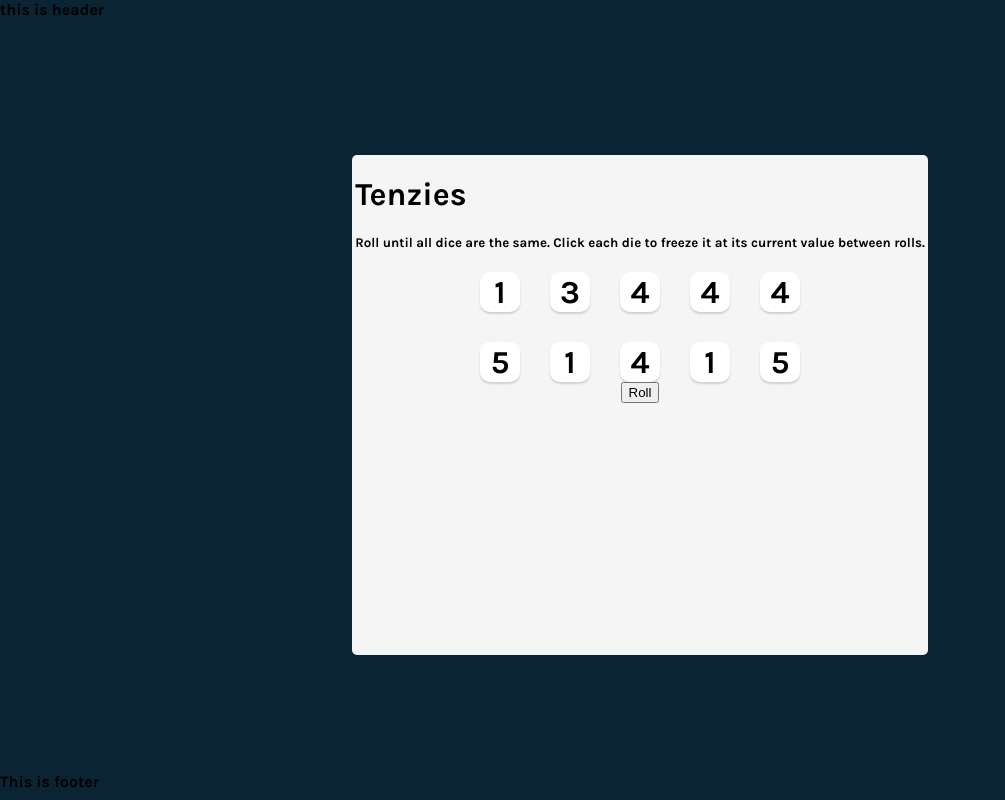
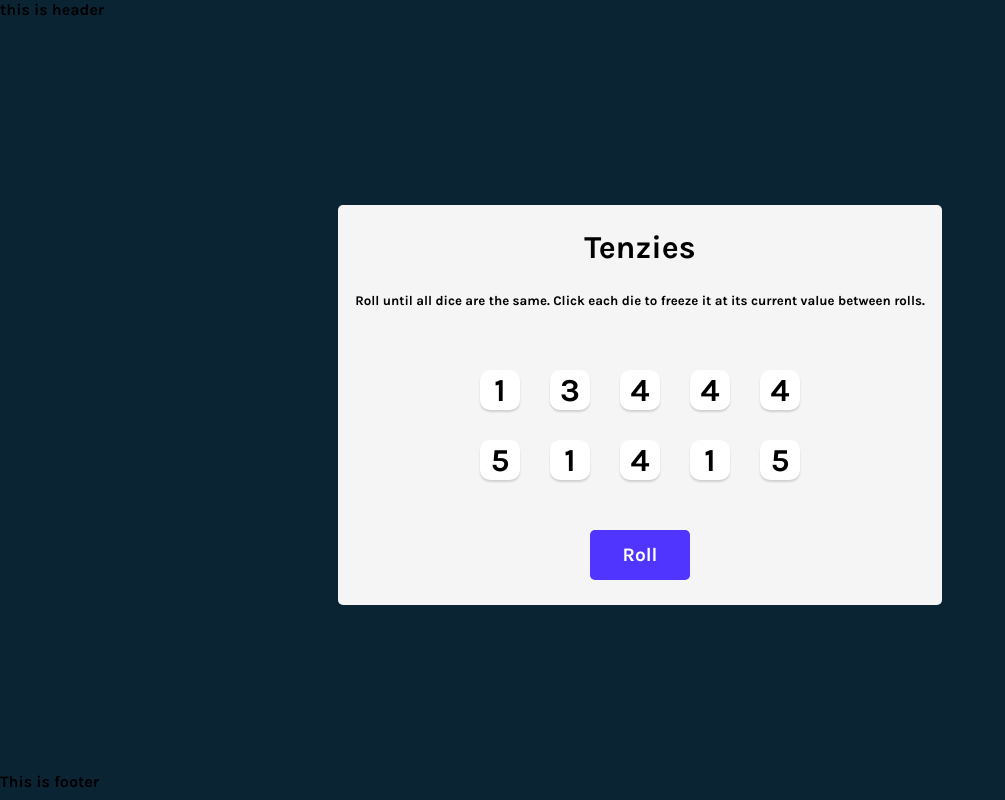
Before and after one commit to aks1489/Tenzies, a React (Vite) app: page / in a window 1280 px wide. Shown: the whole page, without its empty margins (0-1005 px from the left). Built offline with nearby package versions, Linux system fonts and the light colour scheme.

Commit message:
fixed: main container sizing, spacing update: new styles to button, heading

```diff
--- a/src/App.css
+++ b/src/App.css
@@ -19,7 +19,8 @@ main {
 
 .mainContainer {
   display: flex;
-  height: 500px;
+  justify-content: space-around;
+  height: 400px;
   max-width: 800px;
   border-radius: 5px;
   background-color: #F5F5F5;
@@ -28,15 +29,33 @@ main {
   align-items: center;
 }
 
-.mainContainer > h5 {
-  padding-inline: 30px;
+.box-heading {
+  display: flex;
+  flex-direction: column;
+  justify-content: center;
   align-items: center;
+}
+
+.box-heading > h1 {
+  margin: 0;
+}
+
+.box-heading > h5 {
+  text-align: center;
+  padding-top: 1em;
+  margin: 1em;
 }
 
 .box-container {
   display: grid;
   grid-template: auto auto / repeat(5, 1fr) ;
   gap: 30px;
+}
+
+@media (max-width: 300px) {
+  .box-container {
+    gap: 1rem;
+  }
 }
 
 .box {
@@ -55,6 +74,27 @@ main {
   font-size: 2rem;
 }
 
+.roll-dies {
+  height: 50px;
+  width: 100px;
+  border: none;
+  background-color: #5035FF;
+  color: white;
+  border-radius: 5px;
+  font-size: 1.2rem;
+  font-family: 'Karla', sans-serif;
+  cursor: pointer;
+}
+
+.roll-dies:focus {
+  outline: none;
+}
+
+.roll-dies:active {
+  box-shadow: inset 5px 5px 12px 0px rgb(17 5 97 / 79%);
+  font-size: 1.1rem;
+}
+
 footer {
   height: 30px;
 }
--- a/src/index.css
+++ b/src/index.css
@@ -4,6 +4,6 @@
 
 body {
     margin: 0;
-    font-family: 'Karla';
+    font-family: 'Karla', sans-serif;
     font-weight: 700;
 }
```
